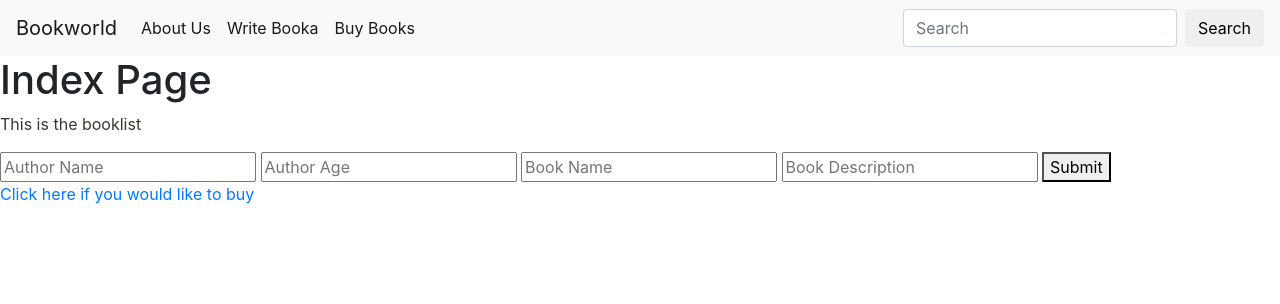
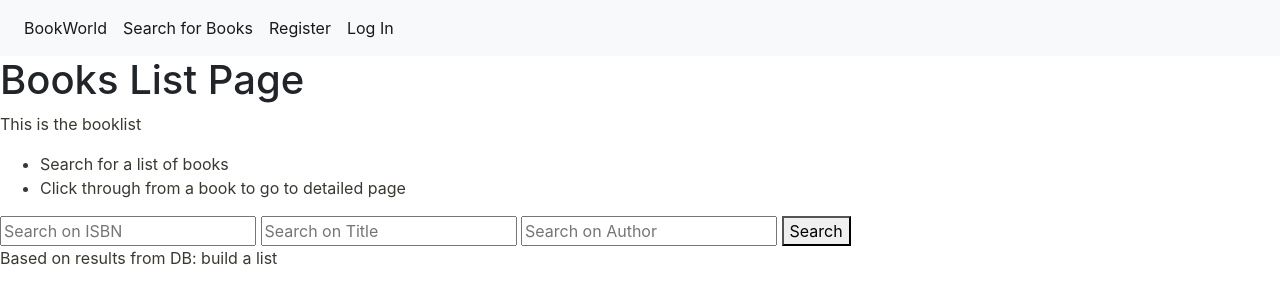
Before and after one commit to jonolovelock/project1, a Flask app: page /books in a window 1280 px wide. Shown: the top 304 px of the page. Run offline with Flask 2, Linux system fonts and the light colour scheme; parts of the project's set-up code (start-up, migrations or seed data) failed here and were passed over; some libraries are stand-ins or nearby versions.

Commit message:
books search interacting successfully with database LIKE search

```diff
--- a/application.py
+++ b/application.py
@@ -4,7 +4,6 @@ from flask import Flask, render_template, request, session
 from flask_session import Session
 from sqlalchemy import create_engine
 from sqlalchemy.orm import scoped_session, sessionmaker
-from models import *
 
 app = Flask(__name__)
 # temp config
@@ -21,41 +20,48 @@ Session(app)
 
 # Set up database
 #engine = create_engine(os.getenv("DATABASE_URL"))
-engine = create_engine('postgresql://postgres:jono@localhost:5432/books')
+engine = create_engine('postgresql://postgres:jono@localhost:5432/bookshop')
 db = scoped_session(sessionmaker(bind=engine))
 
-#query = "select b.name as 'Book Name', b.description as 'Book Description', a.name as 'Author Name' from books as b join author as a on a.id = b.author_id;"
 
-#books = db.execute("SELECT * from books").fetchall()  # execute this SQL command and return all of the results
+@app.route("/books", methods=["GET", "POST"])
+def books():
+    if request.method == "POST":
+        if request.form.get("isbn"):
+            formIsbn = "%" + request.form.get("isbn") + "%"
 
-@app.route("/", methods=["POST", "GET"])
-def index():
-    books = db.execute("SELECT * from books").fetchall()  # execute this SQL command and return all of the results
+            books = db.execute("SELECT * from books WHERE isbn LIKE :isbn", {"isbn": formIsbn})
+        if request.form.get("title"):
+            formTitle = "%" + request.form.get("title") + "%"
 
+            books = db.execute("SELECT * from books WHERE title LIKE :title", {"title": formTitle})
+        if request.form.get("author"):
+            formAuthor = "%" + request.form.get("author") + "%"
+
+            books = db.execute("SELECT * from books WHERE author LIKE :author", {"author": formAuthor})
+        return render_template("books.html", books=books)
+    return render_template("books.html")
+
+@app.route("/book/:id", methods=["GET", "POST"])
+def book():
     if request.method == "POST":
-        book = request.form.get("book") # match form var name
-        #get variables from form
-        #construct author object
-        author = author.Author(name, age)
-        #construct book object
+        pass
+        #add a book review
+    #go to database with id and get book object
+    #pass book object to book page
+    return render_template("book.html")
 
-        #add to database
-        #commit to database
-        #render template
-    return render_template("index.html", books=books)
+@app.route("/register")
+def register():
+    return  render_template("register.html")
 
 
-@app.route("/buy")
-def buy():
-    return render_template("buy.html")
-
-# Routes - this must come before index route
-@app.route("/<string:name>")
-def hello(name):
-    name = name
-    return render_template("index.html", name=name)
+@app.route("/login")
+def login():
+    return  render_template("register.html")
 
 
-@app.route('/Jono')
-def Jono():
-    return "Jono"
+@app.route("/")
+def index():
+    #books = db.execute("SELECT * from books").fetchall()  # execute this SQL command and return all of the results
+    return render_template("index.html")
--- a/import.py
+++ b/import.py
@@ -4,7 +4,7 @@ import os
 from sqlalchemy import create_engine
 from sqlalchemy.orm import scoped_session, sessionmaker
 
-engine = create_engine(os.getenv("postgresql://postgres:jono@localhost:5432/bookshop"))
+engine = create_engine("postgresql://postgres:jono@localhost:5432/bookshop")
 db = scoped_session(sessionmaker(bind=engine))
 
 def main():
@@ -13,7 +13,7 @@ def main():
     for isbn, title, author, year in reader:
         db.execute("INSERT INTO books (isbn, title, author, year) VALUES (:isbn, :title, :author, :year)",
                     {"isbn": isbn, "title": title, "author": author, "year": year})
-        print(f"The {title} written by {author} in the year {year}  has been added to the db.")
+        #print(f"The {title} written by {author} in the year {year}  has been added to the db.")
     db.commit()
 
 if __name__ == "__main__":
--- /dev/null
+++ b/templates/books.html
@@ -0,0 +1,46 @@
+{% extends "layout.html" %}
+
+{% block heading %}
+    Books List Page
+{% endblock %}
+
+{% block body %}
+    <p>
+        This is the booklist
+    </p>
+
+    <ul>
+        <li>Search for a list of books</li>
+        <li>Click through from a book to go to detailed page</li>
+    </ul>
+
+    <form action="{{ url_for('books') }}" method="post">
+        <input type="text" name="isbn" placeholder="Search on ISBN">
+        <input type="text" name="title" placeholder="Search on Title">
+        <input type="text" name="author" placeholder="Search on Author">
+        <button>Search</button>
+    </form>
+
+    <p>Based on results from DB: build a list</p>
+
+    {% if books is not none %}
+        <div class="container">
+            {% for book in books %}
+                <div class="row">
+                    <div class="col-3">
+                        {{ book.title }}
+                    </div>
+                    <div class="col-3">
+                        {{ book.isbn }}
+                    </div>
+                    <div class="col-3">
+                        {{ book.year }}
+                    </div>
+                    <div class="col-3">
+                        {{ book.author }}
+                    </div>
+                </div>
+            {% endfor %}
+        </div>
+    {% endif %}
+{% endblock %}
--- a/templates/index.html
+++ b/templates/index.html
@@ -6,22 +6,11 @@
 
 {% block body %}
     <p>
-        This is the booklist
+        This is the index page where you can select to login of go to the books search page
     </p>
-
     <ul>
-        {% for book in books %}
-            <li>{{ book.name }}</li>
-        {% endfor %}
+        <li><a href="{{ url_for('books') }}">Click here if you would like to search our Books Database</a></li>
+        <li><a href="{{ url_for('register') }}">Click here if you would like to Register</a></li>
+        <li><a href="{{ url_for('login') }}">Click here if you would like to Log in</a></li>
     </ul>
-
-    <form action="{{ url_for('index') }}" method="post">
-        <input type="text" name="author.name" placeholder="Author Name">
-        <input type="integer" name="author.age" placeholder="Author Age">
-        <input type="text" name="book.name" placeholder="Book Name">
-        <input type="text" name="book.description" placeholder="Book Description">
-        <button>Submit</button>
-    </form>
-
-    <a href="{{ url_for('buy') }}">Click here if you would like to buy</a>
 {% endblock %}
--- a/templates/layout.html
+++ b/templates/layout.html
@@ -13,25 +13,23 @@
           <button class="navbar-toggler" type="button" data-toggle="collapse" data-target="#navbarTogglerDemo03" aria-controls="navbarTogglerDemo03" aria-expanded="false" aria-label="Toggle navigation">
             <span class="navbar-toggler-icon"></span>
           </button>
-          <a class="navbar-brand" href="index.html">Bookworld</a>
 
           <div class="collapse navbar-collapse" id="navbarTogglerDemo03">
 
             <ul class="navbar-nav mr-auto mt-2 mt-lg-0">
               <li class="nav-item active">
-                <a class="nav-link" href="#">About Us</a>
+                <a class="nav-link" href="index.html">BookWorld</a>
               </li>
               <li class="nav-item active">
-                <a class="nav-link" href="#">Write Booka</a>
+                <a class="nav-link" href="books.html">Search for Books</a>
               </li>
               <li class="nav-item active">
-                <a class="nav-link" href="#">Buy Books</a>
+                <a class="nav-link" href="register">Register</a>
+              </li>
+              <li class="nav-item active">
+                <a class="nav-link" href="login">Log In</a>
               </li>
             </ul>
-            <form class="form-inline my-2 my-lg-0">
-              <input class="form-control mr-sm-2" type="search" placeholder="Search" aria-label="Search">
-              <button class="btn my-2 my-sm-0" type="submit">Search</button>
-            </form>
           </div>
         </nav>
 
```
Also changed, not shown: sql/bookDDL.sql (+15 -1 lines), templates/book.html (added, +24 -0 lines), templates/login.html (added, +15 -0 lines), templates/register.html (added, +15 -0 lines), books.csv, 2 other files.
